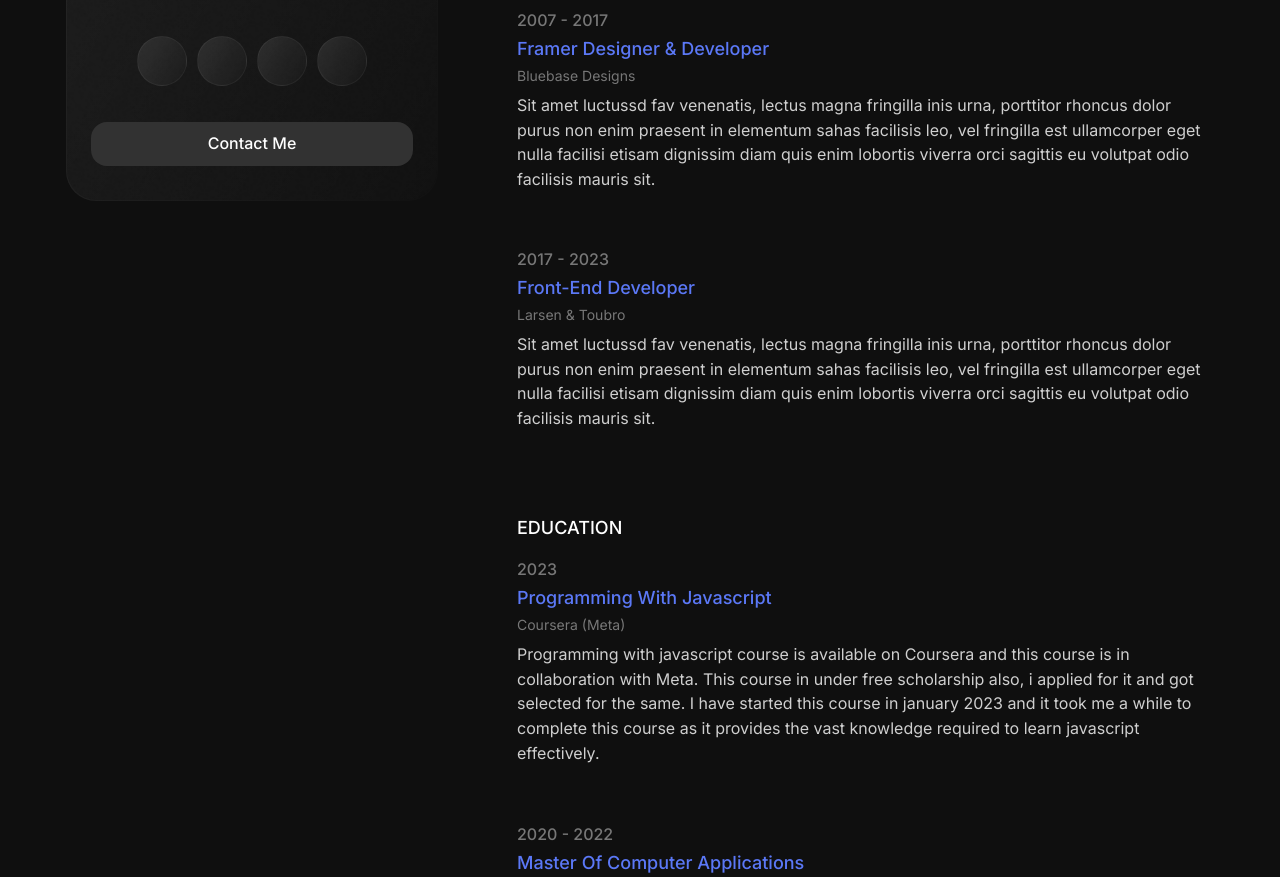
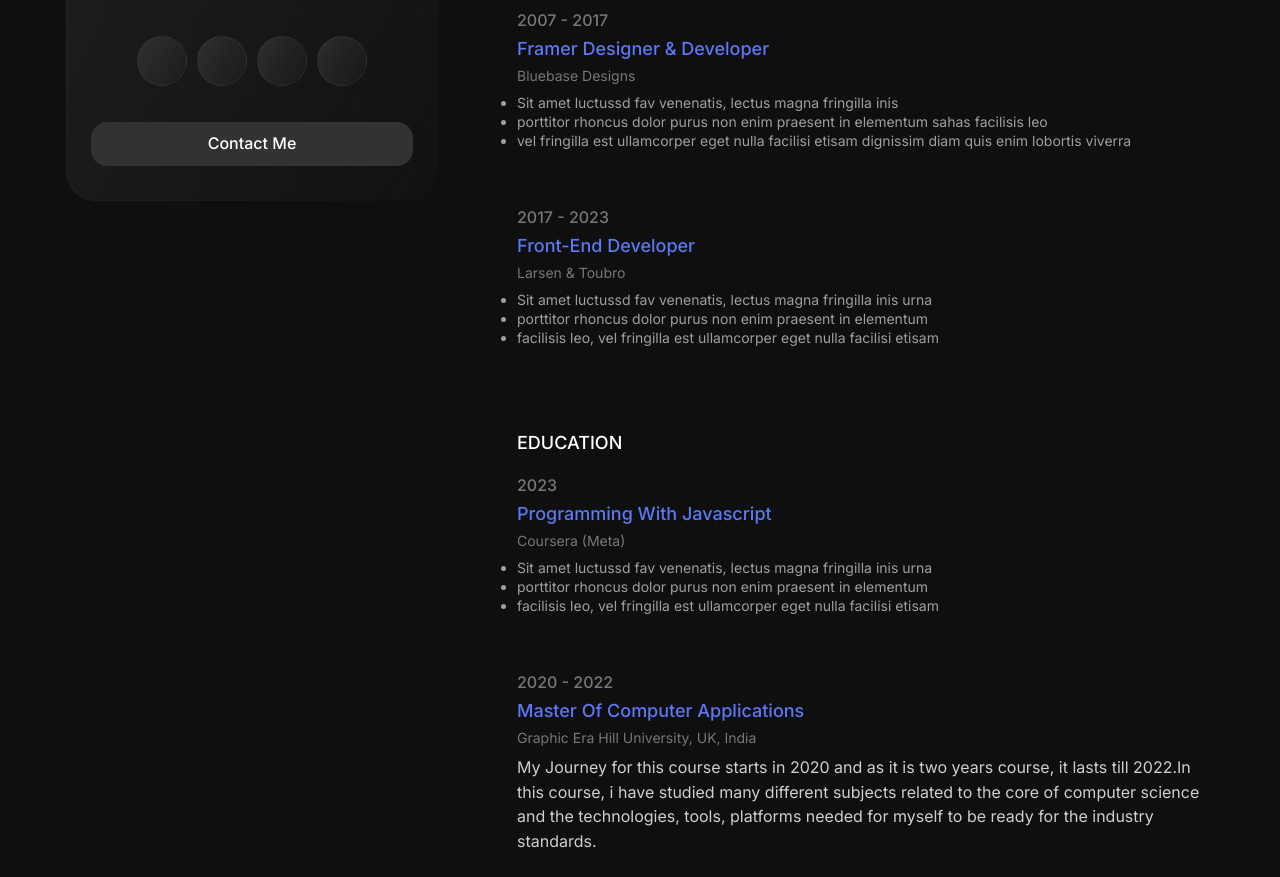
Before and after one commit to vikramintech/persona, a plain HTML site: page index.html in a window 1280 px wide. Shown: the part 2182-3059 px from the top of the page. Drawn offline with Linux system fonts and the light colour scheme; some icons are missing.

Commit message:
change paragraph of the bullet

```diff
--- a/assets/css/style.css
+++ b/assets/css/style.css
@@ -1932,6 +1932,7 @@ ol {
     }
 
 }
+
 @media (max-width: 425px) {
     .about-area .about-me-box .infos h1 {
         font-size: 30px;
@@ -1969,4 +1970,11 @@ ol {
     .blog-details-area .blog-details-content .comments-and-form-wrap .comments .children {
         padding-left: 0;
     }
-}
+
+}
+
+/* My Custom Classes */
+
+.disc-list{
+    list-style: disc;
+}
--- a/index.html
+++ b/index.html
@@ -457,24 +457,33 @@
                   <h3>Framer Designer & Developer</h3>
                   <h5>Bluebase Designs</h5>
                   <p>
-                    Sit amet luctussd fav venenatis, lectus magna fringilla inis
-                    urna, porttitor rhoncus dolor purus non enim praesent in
-                    elementum sahas facilisis leo, vel fringilla est ullamcorper
-                    eget nulla facilisi etisam dignissim diam quis enim lobortis
-                    viverra orci sagittis eu volutpat odio facilisis mauris sit.
+                    <ul class="disc-list">
+                      <li>Sit amet luctussd fav venenatis, lectus magna fringilla
+                        inis</li>
+                      <li>porttitor rhoncus dolor purus non enim praesent in
+                        elementum sahas facilisis leo</li>
+                      <li>vel fringilla est ullamcorper eget nulla facilisi etisam dignissim diam quis
+                        enim lobortis viverra</li>
+
+                    </ul>
                   </p>
+
                 </div>
                 <div class="credential-edc-exp-item" data-aos="zoom-in">
                   <h4>2017 - 2023</h4>
                   <h3>Front-End Developer</h3>
                   <h5>Larsen & Toubro</h5>
                   <p>
-                    Sit amet luctussd fav venenatis, lectus magna fringilla inis
-                    urna, porttitor rhoncus dolor purus non enim praesent in
-                    elementum sahas facilisis leo, vel fringilla est ullamcorper
-                    eget nulla facilisi etisam dignissim diam quis enim lobortis
-                    viverra orci sagittis eu volutpat odio facilisis mauris sit.
+                    <ul class="disc-list">
+                      <li>Sit amet luctussd fav venenatis, lectus magna fringilla inis
+                        urna</li>
+                      <li>porttitor rhoncus dolor purus non enim praesent in
+                        elementum </li>
+                      <li>facilisis leo, vel fringilla est ullamcorper
+                        eget nulla facilisi etisam</li>
+                    </ul>
                   </p>
+
                 </div>
               </div>
 
@@ -485,13 +494,14 @@
                   <h3>Programming With Javascript</h3>
                   <h5>Coursera (Meta)</h5>
                   <p>
-                    Programming with javascript course is available on Coursera
-                    and this course is in collaboration with Meta. This course
-                    in under free scholarship also, i applied for it and got
-                    selected for the same. I have started this course in january
-                    2023 and it took me a while to complete this course as it
-                    provides the vast knowledge required to learn javascript
-                    effectively.
+                    <ul class="disc-list">
+                      <li>Sit amet luctussd fav venenatis, lectus magna fringilla inis
+                        urna</li>
+                      <li>porttitor rhoncus dolor purus non enim praesent in
+                        elementum </li>
+                      <li>facilisis leo, vel fringilla est ullamcorper
+                        eget nulla facilisi etisam</li>
+                    </ul>
                   </p>
                 </div>
                 <div class="credential-edc-exp-item" data-aos="zoom-in">
```
